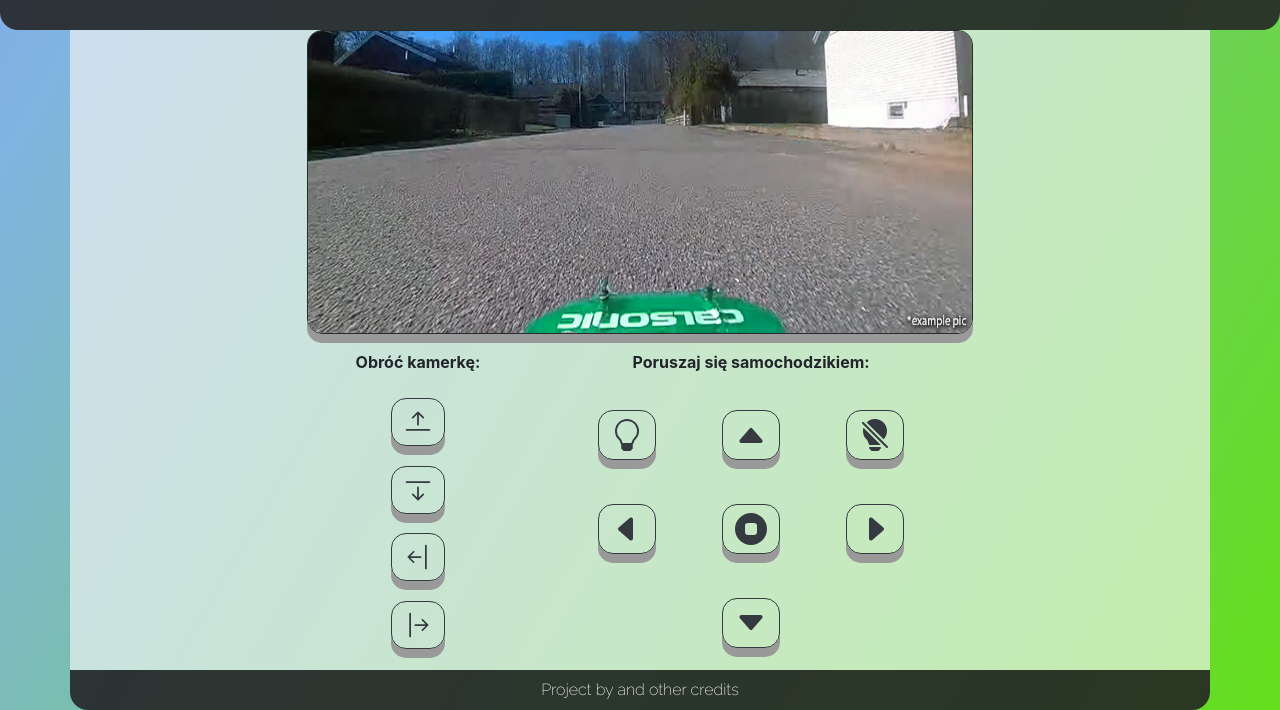
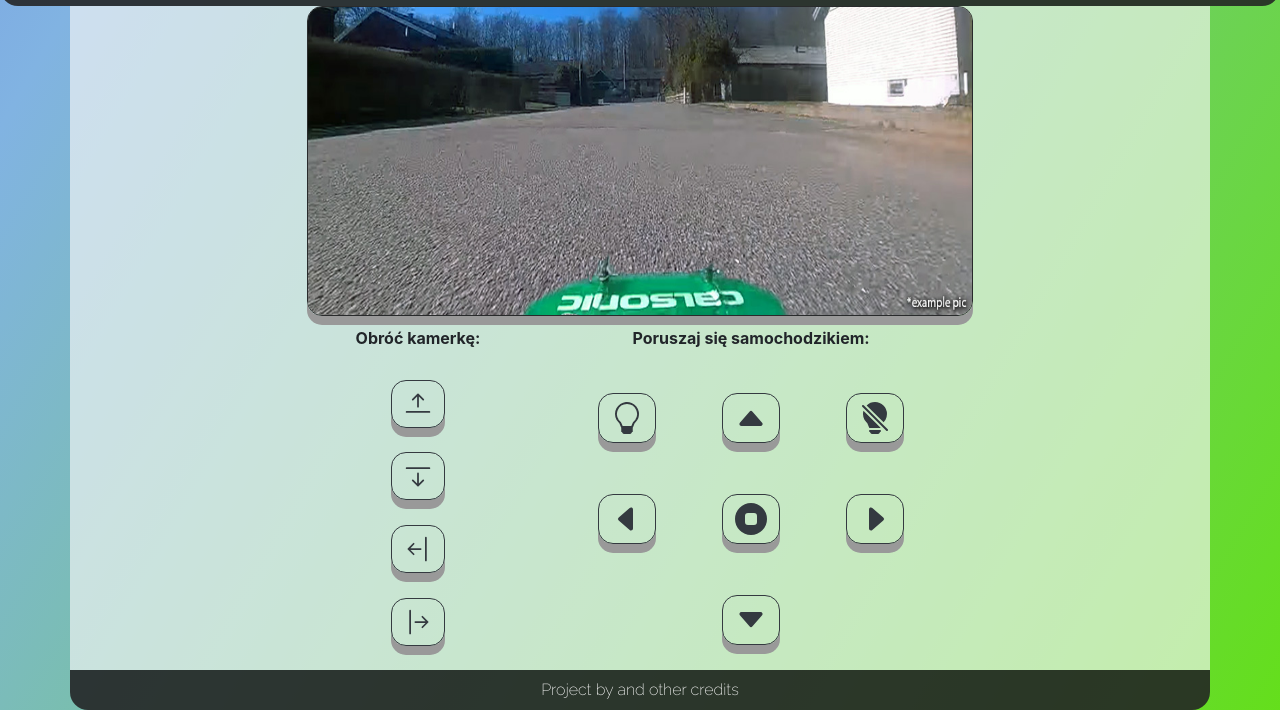
Before and after one commit to BGDNkl/Vehicle-Control, a plain HTML site: page index [ver w lights].html in a window 1280 px wide. Shown: the part 90-800 px from the top of the page. Drawn offline with Linux system fonts and the light colour scheme.

Commit message:
upd code

```diff
--- a/index [ver w lights].html
+++ b/index [ver w lights].html
@@ -25,7 +25,7 @@
         display: flex;
         justify-content: center;
         align-items: center;
-        height: 15vh;
+        height: 12vh;
         font-family: 'Raleway', sans-serif;
         border-radius: 0 0 18px 18px;
         color: rgba(255, 255, 255, 0.945);
@@ -39,7 +39,7 @@
         position: relative;
 
         /* ! Change the stream window size - height, width and left-right margins */
-        height: 95%;
+        height: 97%;
         width: 60%;
         margin-left: 20%;
         margin-right: 20%;
@@ -118,7 +118,7 @@
             <div class="w-100" style="background-color: rgb(221, 120, 120);"></div>
 
             <!-- Area with controllers 4x4 -->
-            <div class="col" style= "height: 40vh;">
+            <div class="col" style= "height: 43vh;">
                 <!-- div 4x4  -->
                 <div class="row" style="width: 60%; height: 100%; margin: 0 auto; position: relative;">
                     <div class="col-4" style="height: 12%;"><p style="text-align: center;"><strong>Obróć kamerkę:</strong></p></div>
```
